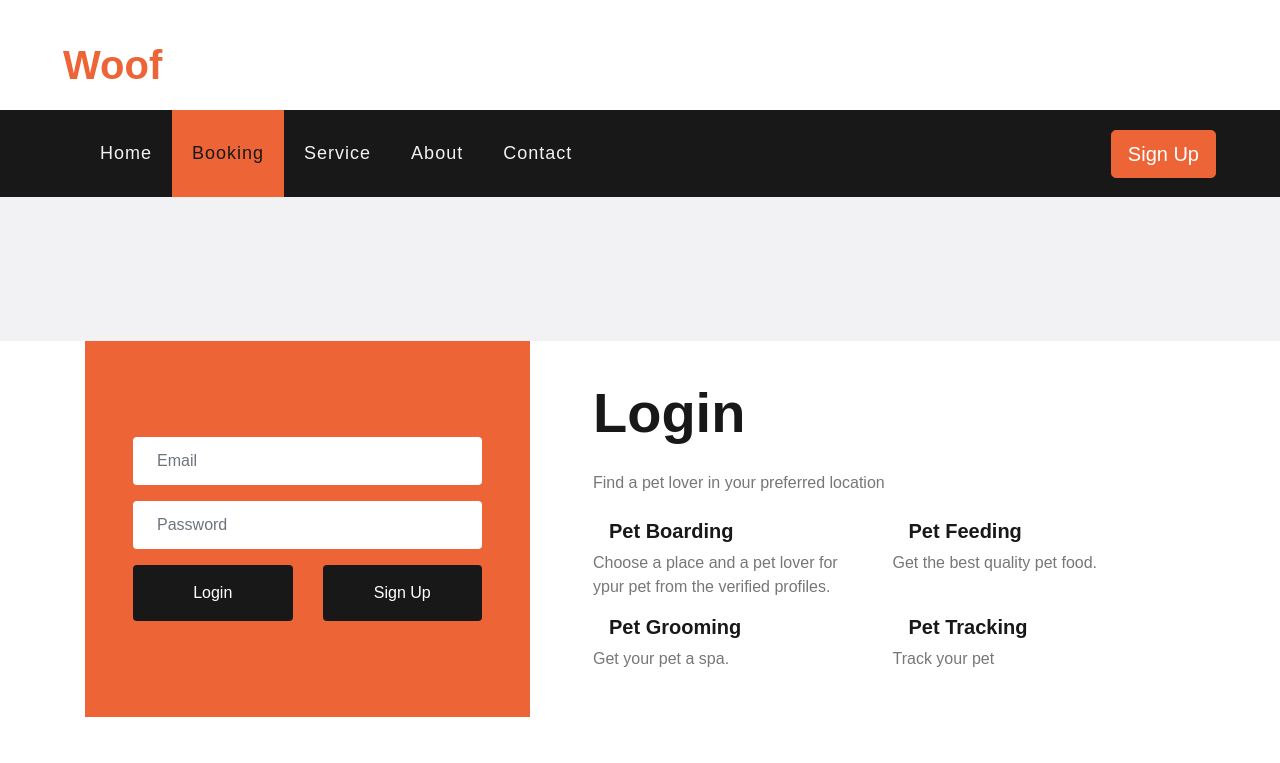
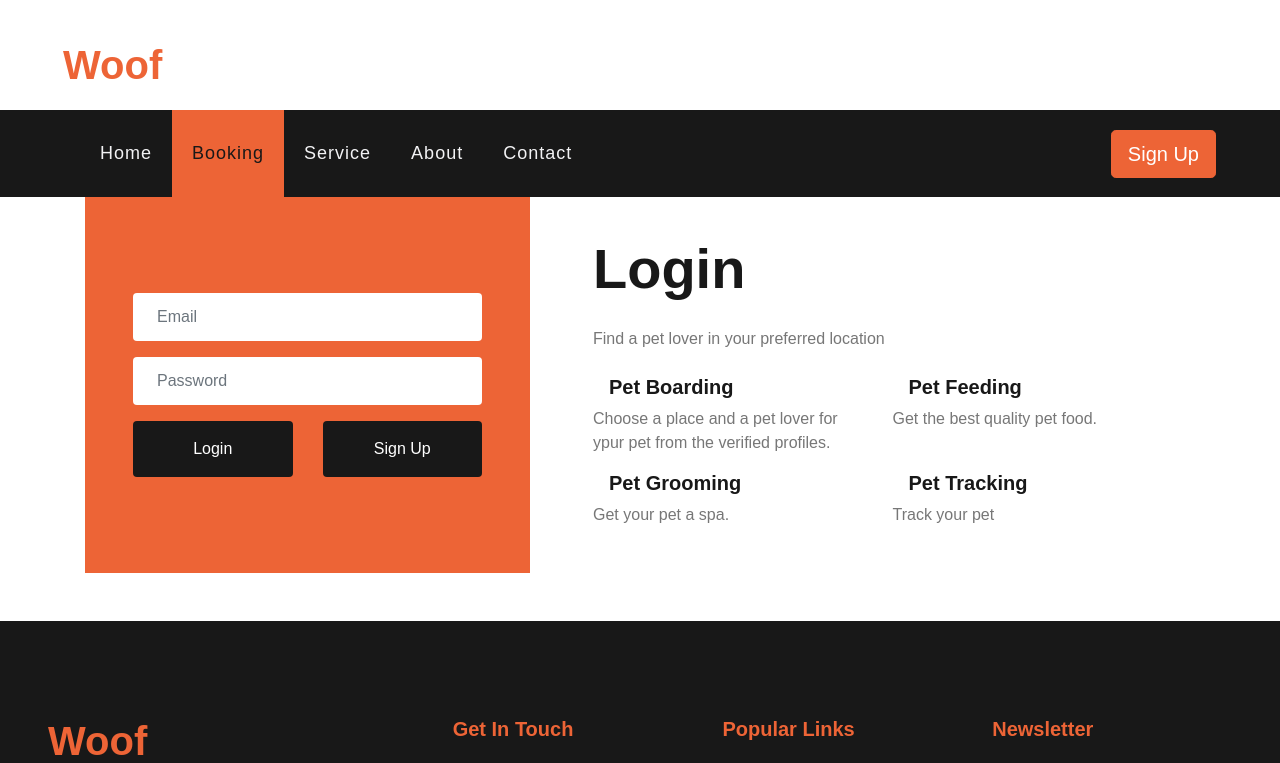
Before and after one commit to saniikakulkarni/Woof-Pet-Care-System, a React (Create React App) app in the folder client/: page /login in a window 1280 px wide. Shown: the top 763 px of the page. Built offline with nearby package versions, Linux system fonts and the light colour scheme.

Commit message:
Home image added

```diff
--- a/client/src/Pages/Home.js
+++ b/client/src/Pages/Home.js
@@ -2,24 +2,18 @@ import { useState } from 'react'
 import Navbar from "../components/Navbar"
 import Footer from "../components/Footer"
 import "../styles/style.css"
+import home from "../images/home.jpg"
 
 const Home = () => {
   return (
     <>
     <Navbar/>
-    {/* <!-- Space Start --> */}
-    <div className="container-fluid bg-light pt-5">
-        <div className="container py-5">
-        </div>
-    </div>
-    {/* <!-- Space End --> */}
-
     <div className="container-fluid p-0">
         <div id="header-carousel" className="carousel slide" data-ride="carousel">
             <div className="carousel-inner">
 
                 <div className="carousel-item active">
-                    <img className="w-100" src="img/home.jpg" alt="Image"/>
+                    <img className="w-100" src={home} alt="Image"/>
                     <div className="carousel-caption d-flex flex-column align-items-center justify-content-center">
                         <div className="p-3" style={{"max-width": "900px"}}>
                             <h1 className="display-3 text-white mb-3">Keep Your Pet Happy</h1>
--- a/client/src/Pages/Login.js
+++ b/client/src/Pages/Login.js
@@ -20,12 +20,6 @@ const Login = () => {
   return (
     <>
     <Navbar/>
-    {/* <!-- Space Start --> */}
-    <div className="container-fluid bg-light pt-5">
-        <div className="container py-5">
-        </div>
-    </div>
-    {/* <!-- Space End --> */}
     <div class="container-fluid">
         <div class="container">
             <div class="row align-items-center">
--- a/client/src/Pages/Signup.js
+++ b/client/src/Pages/Signup.js
@@ -32,13 +32,6 @@ const Signup = () => {
   return (
     <>
     <Navbar/>
-    {/* <!-- Space Start --> */}
-    <div className="container-fluid bg-light pt-5">
-        <div className="container py-5">
-        </div>
-    </div>
-    {/* <!-- Space End --> */}
-
     {/* <!-- Login Start --> */}
     <div className="container-fluid">
         <div className="container">
```
Also changed, not shown: client/src/images/home.jpg (added).
